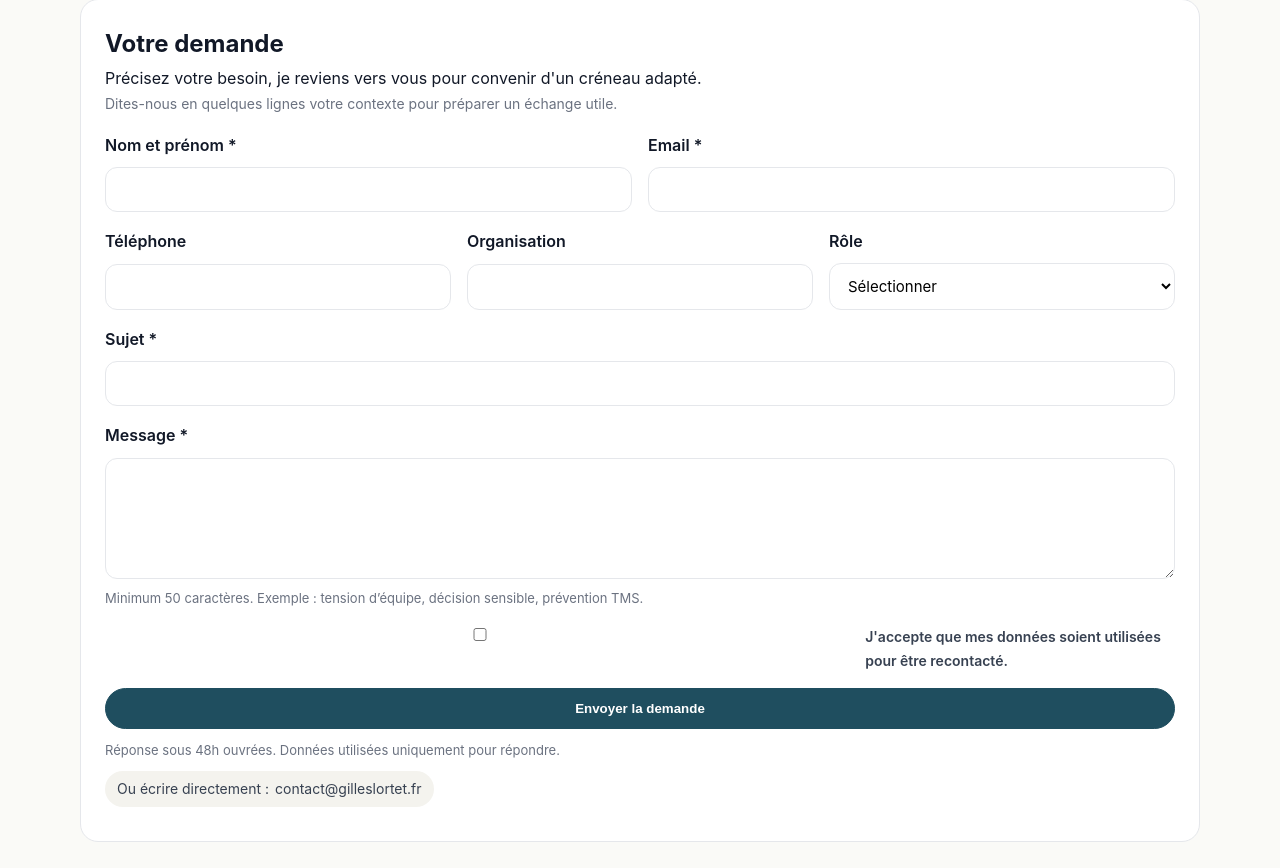
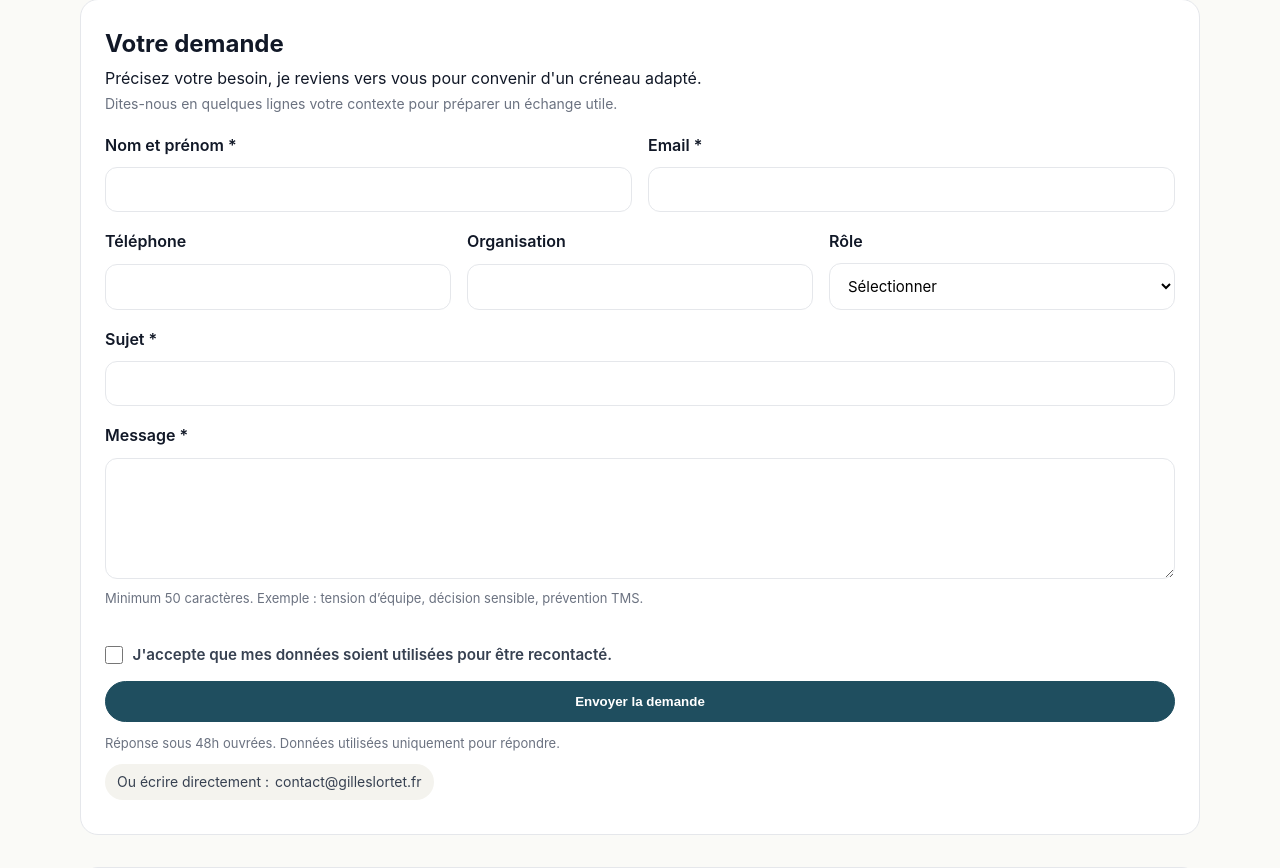
Before and after one commit to GLortet/gilleslortet, a Flask app: page /contact in a window 1280 px wide. Shown: the part 415-1283 px from the top of the page. Run offline with Flask 3, Linux system fonts and the light colour scheme.

Commit message:
Add styles for consent field and checkbox
Add styles for consent field and checkbox layout.

```diff
--- a/static/styles.css
+++ b/static/styles.css
@@ -1401,6 +1401,30 @@ main {
     overflow: hidden;
 }
 
+.field-consent {
+  margin-top: 1.2rem;
+}
+
+.field-consent .checkbox {
+  display: flex;
+  align-items: center;
+  gap: 0.6rem;
+  cursor: pointer;
+}
+
+.field-consent .checkbox input[type="checkbox"] {
+  width: 18px;
+  height: 18px;
+  margin: 0;
+  cursor: pointer;
+  accent-color: #1f4e5f; /* adapte si besoin à ta charte */
+}
+
+.field-consent .checkbox span {
+  font-size: 0.95rem;
+  line-height: 1.4;
+}
+
 @media (max-width: 900px) {
     .pcm-showcase-header {
         flex-direction: column;
```
